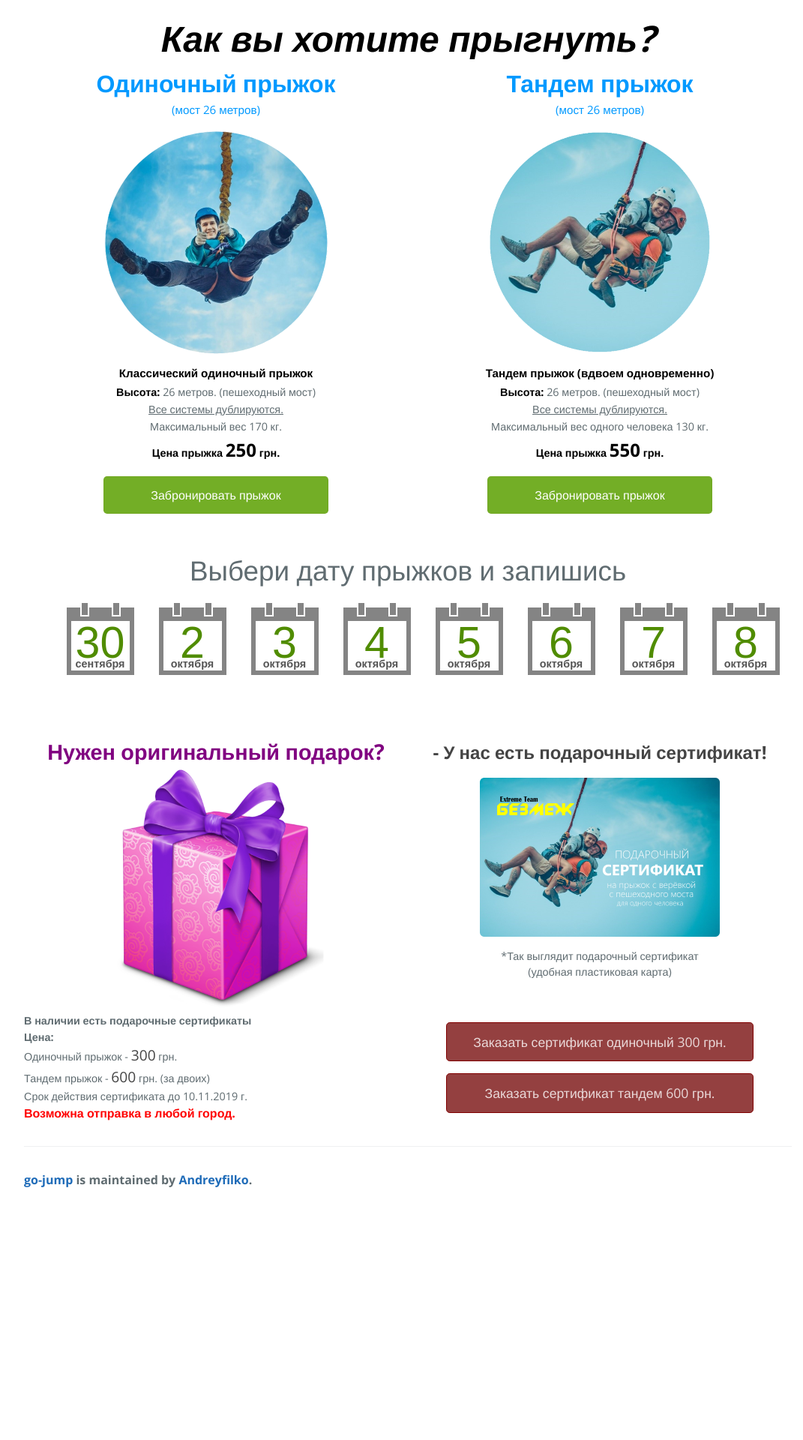
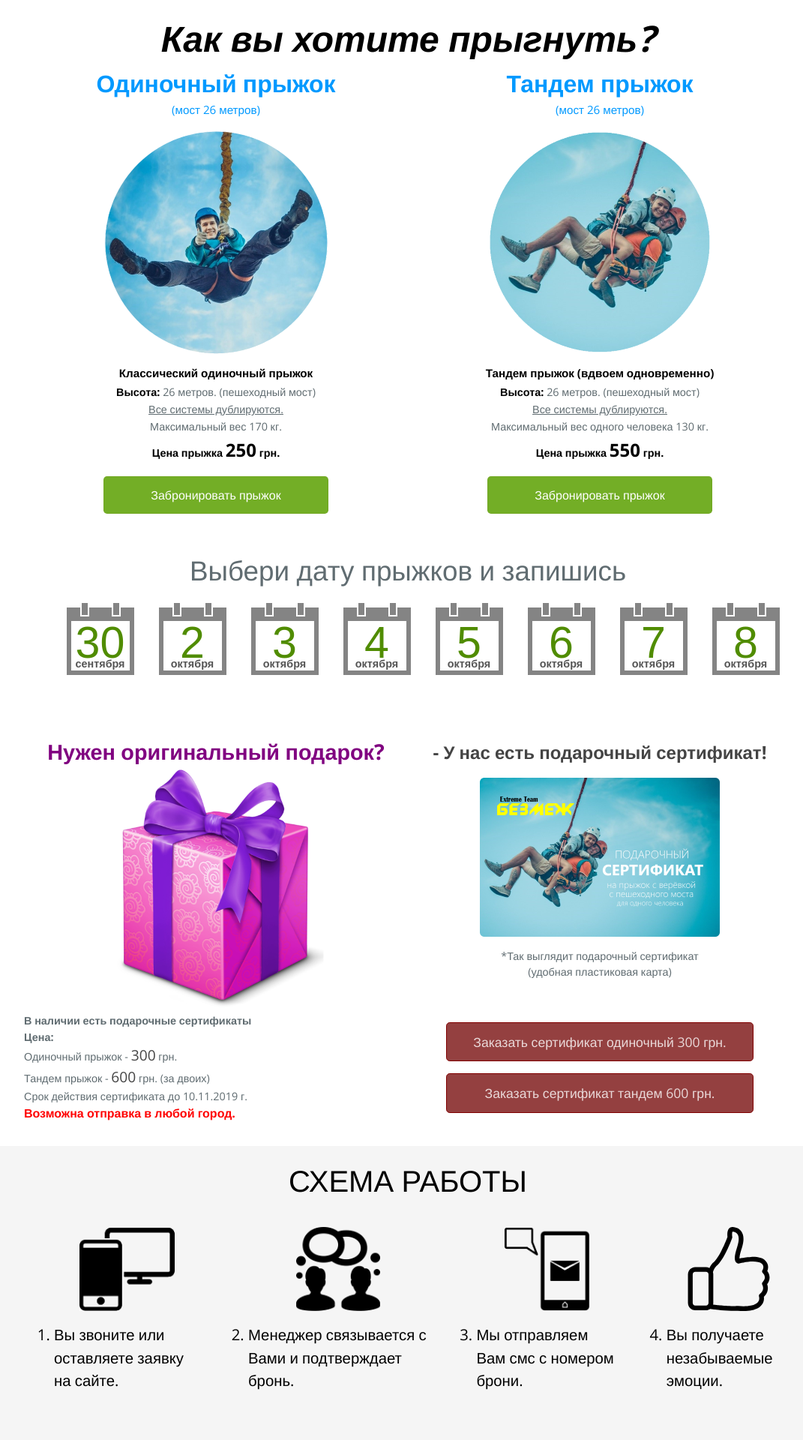
Before and after one commit to Andreyfilko/go-jump, a Jekyll site: the page built from index.md, in a window 1280 px wide. Shown: the part 1382-3302 px from the top of the page at 75% size, without its empty margins (96-1167 px from the left). Built offline with Jekyll 4.4.1, drawn with Linux system fonts in a browser that asks for light colours; some web fonts are replaced; before the commit the page ends 2999 px from its top, so only the background shows below that.

Commit message:
Scheme section added

```diff
--- /dev/null
+++ b/_includes/scheme.html
@@ -0,0 +1,23 @@
+<div class="scheme">
+    <div class="container">
+        <div class="title">Схема работы</div>
+        <ol>
+            <li>
+                <img src="assets/img/scheme-phone.png">
+                <span class="title">Вы звоните или оставляете заявку на сайте.</span>
+            </li>
+            <li>
+                <img src="assets/img/scheme-speak.png">
+                <span class="title">Менеджер связывается с Вами и подтверждает бронь.</span>
+            </li>
+            <li>
+                <img src="assets/img/scheme-message.png">
+                <span class="title">Мы отправляем Вам смс с номером брони.</span>
+            </li>
+            <li>
+                <img src="assets/img/scheme-like.svg">
+                <span class="title">Вы получаете незабываемые эмоции.</span>
+            </li>
+        </ol>
+    </div>
+</div>
--- a/_layouts/go-jump.html
+++ b/_layouts/go-jump.html
@@ -38,13 +38,9 @@
 
     <main id="content" class="main-content" role="main">
       {{ content }}
+    </main>
 
-      <footer class="site-footer">
-        {% if site.github.is_project_page %}
-          <span class="site-footer-owner"><a href="{{ site.github.repository_url }}">{{ site.github.repository_name }}</a> is maintained by <a href="{{ site.github.owner_url }}">{{ site.github.owner_name }}</a>.</span>
-        {% endif %}
-      </footer>
-    </main>
+    {% include scheme.html %}
 
     {% include scripts.html %}
   </body>
--- a/_sass/go-jump.scss
+++ b/_sass/go-jump.scss
@@ -560,3 +560,36 @@ section.gifts {
     }
   }
 }
+
+
+.scheme {
+  background-color: #f5f5f5;
+  padding: 1rem 0 3rem;
+
+  .container > .title {
+    font-size: 2.5rem;
+    text-align: center;
+    text-transform: uppercase;
+    color: black;
+  }
+
+  ol {
+    display: flex;
+    margin-top: 2rem !important;
+
+    li {
+      color: black;
+      font-size: 1.27rem;
+
+      & + li {
+        margin-left: 4rem;
+      }
+
+      img {
+        display: block;
+        max-height: 7rem;
+        margin: 0 auto 1rem;
+      }
+    }
+  }
+}
```
Also changed, not shown: assets/img/scheme-like.svg (added), assets/img/scheme-message.png (added), assets/img/scheme-phone.png (added), assets/img/scheme-speak.png (added).
